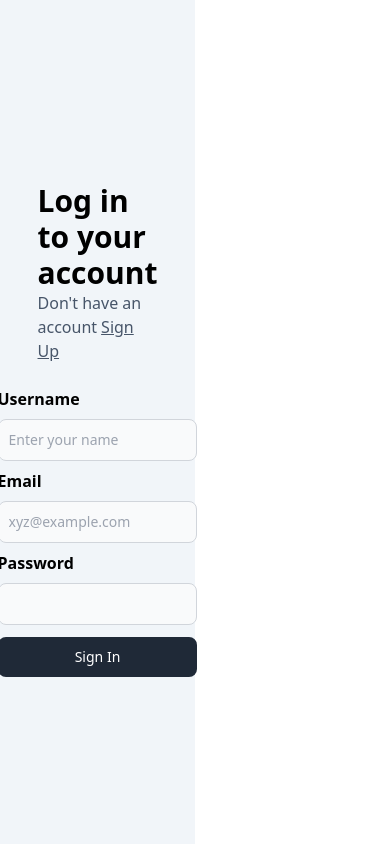
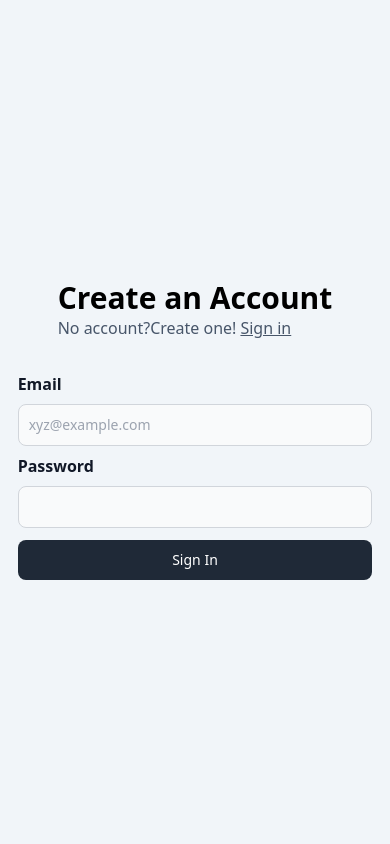
Before and after one commit to nithin6x9/blog.xyz, a React (Vite) app in the folder frontend/: page /signin in a window 390 px wide. Built offline with nearby package versions, Linux system fonts and the light colour scheme.

Commit message:
auth ui complete

```diff
--- a/frontend/src/components/auth.tsx
+++ b/frontend/src/components/auth.tsx
@@ -9,37 +9,41 @@ export const Auth = ({ type }: {type:"signup" | "singin"})=>{
 		password:""
 	});
 
+	function sendRequest(){
+
+	}
+
 	return (
 		<div className = "bg-slate-100 h-screen flex justify-center ">
 			{/*{JSON.stringify(postInputs)}*/}
 			<div className = "flex justify-center flex-col " >
 				<div className="flex justify-center flex-col px-10 py-6">
 					<div className="text-3xl font-extrabold">
-						{type === "signup"?"Create an Account":"Log in to your account"}
+						{type === "signup"?"Create an Account":"Create an Account"}
 					</div>
 					<div className = "text-slate-600">
-						{type === "signup"?"Already have an account?":"Don't have an account"}
-						<Link className="pl-1 underline" to={"/signin"}>{type === "signup"?"Login":"Sign Up"} </Link>
+						{type === "signup"?"Already have an account?":"No account?Create one!"}
+						{/*<Link className="pl-1 underline" to={"/signin"}>*/}<Link className = "pl-1 underline" to = {type === "signup" ? "/signin" : "/signup"}>{type === "signin"?"Sign up":"Sign in"} </Link>
 					</div>
 				</div>
 
 				<div className="flex justify-start flex-col">
-					<div className = "text-l font-semibold">Username</div>
-					<LabelledInput title="Name" placeholder="Enter your name" onChange={(e)=>{
+
+					{type ==="signup" ? <LabelledInput label="Name" placeholder="Enter your name" onChange={(e)=>{
 						setPostInputs ({
 							...postInputs,
 							name:e.target.value
 						})
-					}}/>
-					<div className = "pt-2 text-l font-semibold">Email</div>
-					<LabelledInput title="Email" placeholder="xyz@example.com" onChange={(e)=>{
+					}}/>:null}
+
+					<LabelledInput label="Email" placeholder="xyz@example.com" onChange={(e)=>{
 						setPostInputs ({
 							...postInputs,
 							email:e.target.value
 						})
 					}}/>
-					<div className = "pt-2 text-l font-semibold">Password</div>
-					<LabelledInput title="Password" type={"password"}  onChange={(e)=>{
+
+					<LabelledInput label="Password" type={"password"}  onChange={(e)=>{
 						setPostInputs ({
 							...postInputs,
 							pasword:e.target.value
@@ -65,7 +69,7 @@ interface LabelledInputType{
 
 function LabelledInput({label,placeholder,onChange,type}:LabelledInputType){
 	return <div>
-	<label className="block mb-2 text-sm text-gray-900 dark:text-white font-semibold">{label}</label>
+	<label className="pt-2 block mb-2 text-l text-gray-900 dark:text-black font-bold">{label}</label>
 	<input onChange = {onChange} type={type || "text"} id="firstname" className="bg-gray-50 border border-gray-300 text-gray-900 text-sm rounded-lg focus:ring-blue-500
 	 focus:border-blue-500 block w-full p-2.5 " placeholder={placeholder} required />
 </div>
--- a/frontend/src/pages/signin.tsx
+++ b/frontend/src/pages/signin.tsx
@@ -4,11 +4,11 @@ import {Quote} from '../components/quotes';
 export const Signin = ()=>{
 	return (
 		<div>
-			<div className = "grid grid-cols-2">
+			<div className = "grid grid-cols-1 lg:grid-cols-2">
 			<div>
 				<Auth type="sigin"/>
 			</div>
-			<div className = "invisible  lg:visible">
+			<div className = "hidden lg:block">
 				<Quote/>
 			</div>
 			</div>
--- a/frontend/src/pages/signup.tsx
+++ b/frontend/src/pages/signup.tsx
@@ -4,11 +4,11 @@ import {Quote} from '../components/quotes';
 export const Signup = ()=>{
 	return (
 		<div>
-			<div className = "grid grid-cols-2">
+			<div className = "grid grid-cols-1 lg:grid-cols-2">
 			<div>
 				<Auth type="signup"/>
 			</div>
-			<div className = "invisible  lg:visible">
+			<div className = "hiddenlg:block">
 				<Quote/>
 			</div>
 			</div>
```
